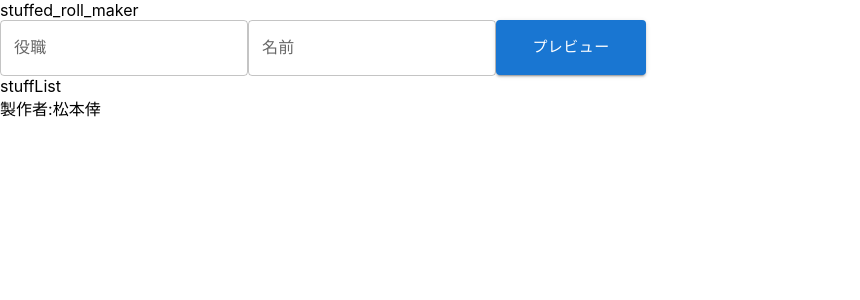
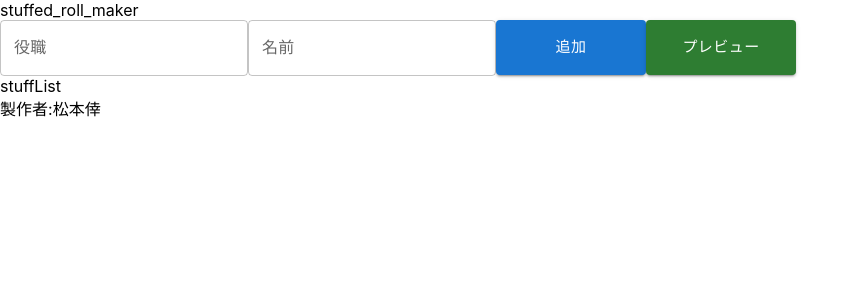
Before and after one commit to assassin2374/stuffed_roll_maker, a React (Create React App) app: page / in a window 1280 px wide. Shown: the top 300 px of the page, without its empty margins (0-860 px from the left). Built offline with nearby package versions, Linux system fonts and the light colour scheme.

Commit message:
プレビュー時に中央寄せになるよう修正

```diff
--- a/src/view/Home.tsx
+++ b/src/view/Home.tsx
@@ -15,7 +15,7 @@ const PreviewButton = styled(Button)<ButtonProps>(() => {
 
 const producer: Stuff = { id: 1, role: "製作者", name: "松本倖" };
 
-const Home: React.FC = () => {
+const Home = () => {
   const [stuff, setStuff] = useState<Stuff>(producer);
   const [stuffRole, setStuffRole] = useState("");
   const [stuffName, setStuffName] = useState("");
@@ -49,9 +49,11 @@ const Home: React.FC = () => {
     newStuffList.push(newStuff);
     setStuffList(newStuffList);
     console.info(stuffList);
+  };
 
+  const preview = async () => {
     // ページ遷移
-    navigate("/Preview");
+    navigate("/Preview", { state: { list: stuffList } });
   };
 
   return (
@@ -81,6 +83,14 @@ const Home: React.FC = () => {
         size="large"
         onClick={addStuff}
       >
+        追加
+      </PreviewButton>
+      <PreviewButton
+        variant="contained"
+        color="success"
+        size="large"
+        onClick={preview}
+      >
         プレビュー
       </PreviewButton>
       <div>
--- a/src/view/Preview.tsx
+++ b/src/view/Preview.tsx
@@ -1,6 +1,7 @@
 import * as React from "react";
 import { Stuff } from "../model/stuff";
 import { useEffect, useState } from "react";
+import { useLocation } from "react-router-dom";
 
 const sampleStuffRoll: Stuff[] = [
   {
@@ -25,16 +26,25 @@ const sampleStuffRoll: Stuff[] = [
   },
 ];
 
-const Preview: React.FC = () => {
-  // 初期値は開始時の高さになるので
-  const [roll, setRoll] = useState<number>(-200);
+const Preview = () => {
+  const location = useLocation();
+  const [allStuff, setAllStuff] = useState<{ list: Stuff[] }>(
+    location.state as { list: Stuff[] }
+  );
+  // StuffList全体の高さ
+  const height = allStuff.list.length * -200;
+  // StuffListの中央値
+  const width = window.innerWidth / 2;
+
+  // 初期値は開始時の高さになる
+  const [roll, setRoll] = useState<number>(height);
 
   useEffect(() => {
     const interval = setInterval(() => {
       setRoll((roll) => {
         return roll + 1;
       });
-    }, 50);
+    }, 25);
     return () => {
       return clearInterval(interval);
     };
@@ -49,11 +59,17 @@ const Preview: React.FC = () => {
         margin: 0,
       }}
     >
-      <div style={{ position: "absolute", top: roll }}>
-        {sampleStuffRoll.map((stuff) => {
+      <div style={{ position: "absolute", top: roll, left: width }}>
+        {allStuff.list.map((stuff) => {
           return (
             <div key={stuff.id} style={{ height: 200 }}>
-              <div style={{ fontSize: 50, color: "red" }}>
+              <div
+                style={{
+                  fontSize: 50,
+                  color: "red",
+                  fontFamily: "ヒラギノ明朝 ProN",
+                }}
+              >
                 {stuff.role} {stuff.name}
               </div>
             </div>
```
